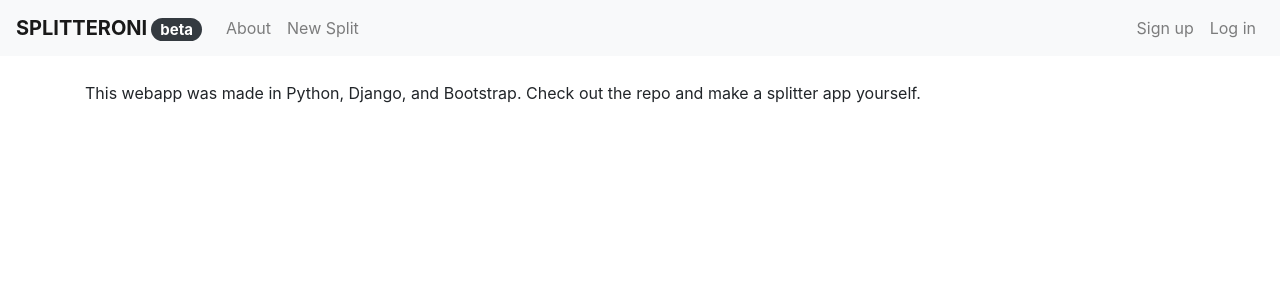
After one commit to jlamonade/splitteroni, a Django app: template templates/about.html in a window 1280 px wide. The commit adds this page. Shown: the top 300 px of the page. Run offline with Django 3.2, Linux system fonts and the light colour scheme; the template is opened without the code that fills it, so the values that code supplies are empty; some libraries are stand-ins or nearby versions.

Commit message:
added about page, splitter.views comments, splitter.models comments

```diff
--- a/pages/urls.py
+++ b/pages/urls.py
@@ -1,6 +1,7 @@
 from django.urls import path
-from .views import HomePageView
+from .views import HomePageView, AboutPageView
 
 urlpatterns = [
     path('', HomePageView.as_view(), name='home'),
+    path('about/', AboutPageView.as_view(), name='about'),
 ]
--- a/pages/views.py
+++ b/pages/views.py
@@ -5,3 +5,7 @@ from django.views.generic import TemplateView
 # Create your views here.
 class HomePageView(TemplateView):
     template_name = 'home.html'
+
+
+class AboutPageView(TemplateView):
+    template_name = 'about.html'
--- a/splitter/models.py
+++ b/splitter/models.py
@@ -24,12 +24,14 @@ class Bill(models.Model):
             return self.title.title()
 
     def get_order_total(self):
+        # Returns the sum of all items including tax and tip
         total = Decimal(self.tip + self.tax)
         for item in Item.objects.filter(bill=self):
             total += Decimal(item.price)
         return Decimal(total)
 
     def get_shared_items_total(self):
+        # Returns sum of shared items only
         total = 0
         for item in Item.objects.filter(shared=True, bill=self):
             total += Decimal(item.price)
@@ -55,6 +57,7 @@ class Person(models.Model):
         return self.name.title()
 
     def get_shared_items_split(self):
+        # Returns the amount every person owes inside the shared items including tax and tip
         total = Decimal(self.bill.tax + self.bill.tip)
         person_count = self.bill.people.all().count()
         for item in self.bill.items.filter(shared=True):
@@ -63,6 +66,7 @@ class Person(models.Model):
         return Decimal(split_amount)
 
     def get_person_total(self):
+        # Returns the sum of the person's items and their share of the shared items total
         total = 0
         for item in Item.objects.filter(person=self):
             total += Decimal(item.price)
--- a/templates/_base.html
+++ b/templates/_base.html
@@ -26,6 +26,8 @@
 
       <div class="collapse navbar-collapse" id="navbarSupportedContent">
         <ul class="navbar-nav mr-auto">
+          <li class="nav-item">
+              <a class="nav-link" href="{% url 'about' %}">About</a>
           </li>
           <li class="nav-item">
             <a class="nav-link" href="{% url 'bill-create' %}">New Split</a>
--- /dev/null
+++ b/templates/about.html
@@ -0,0 +1,10 @@
+{% extends '_base.html' %}
+
+{% block title %}About{% endblock title %}
+
+{% block content %}
+    <p>
+        This webapp was made in Python, Django, and Bootstrap.
+        Check out the repo and make a splitter app yourself.
+    </p>
+{% endblock content %}
```
